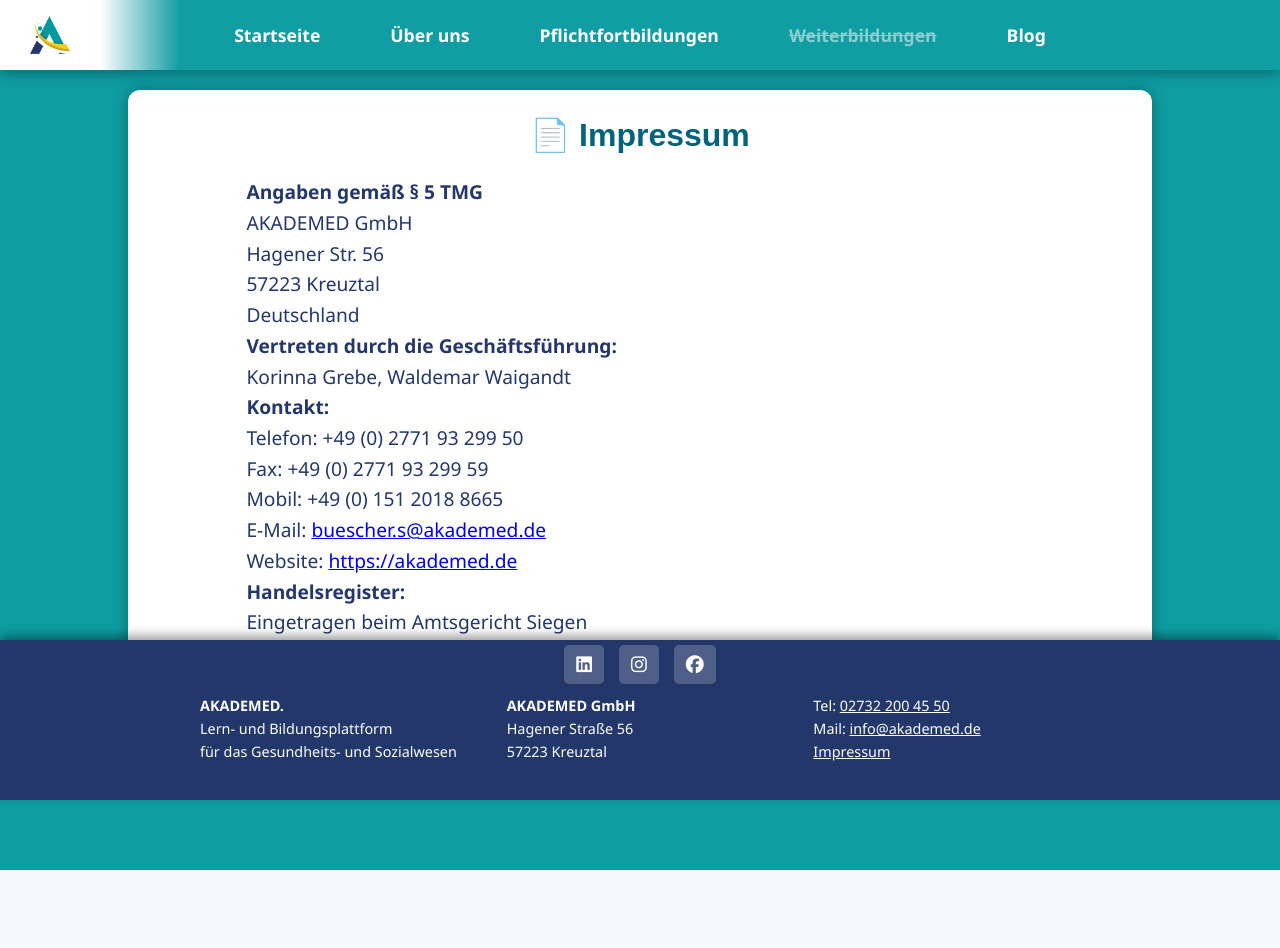
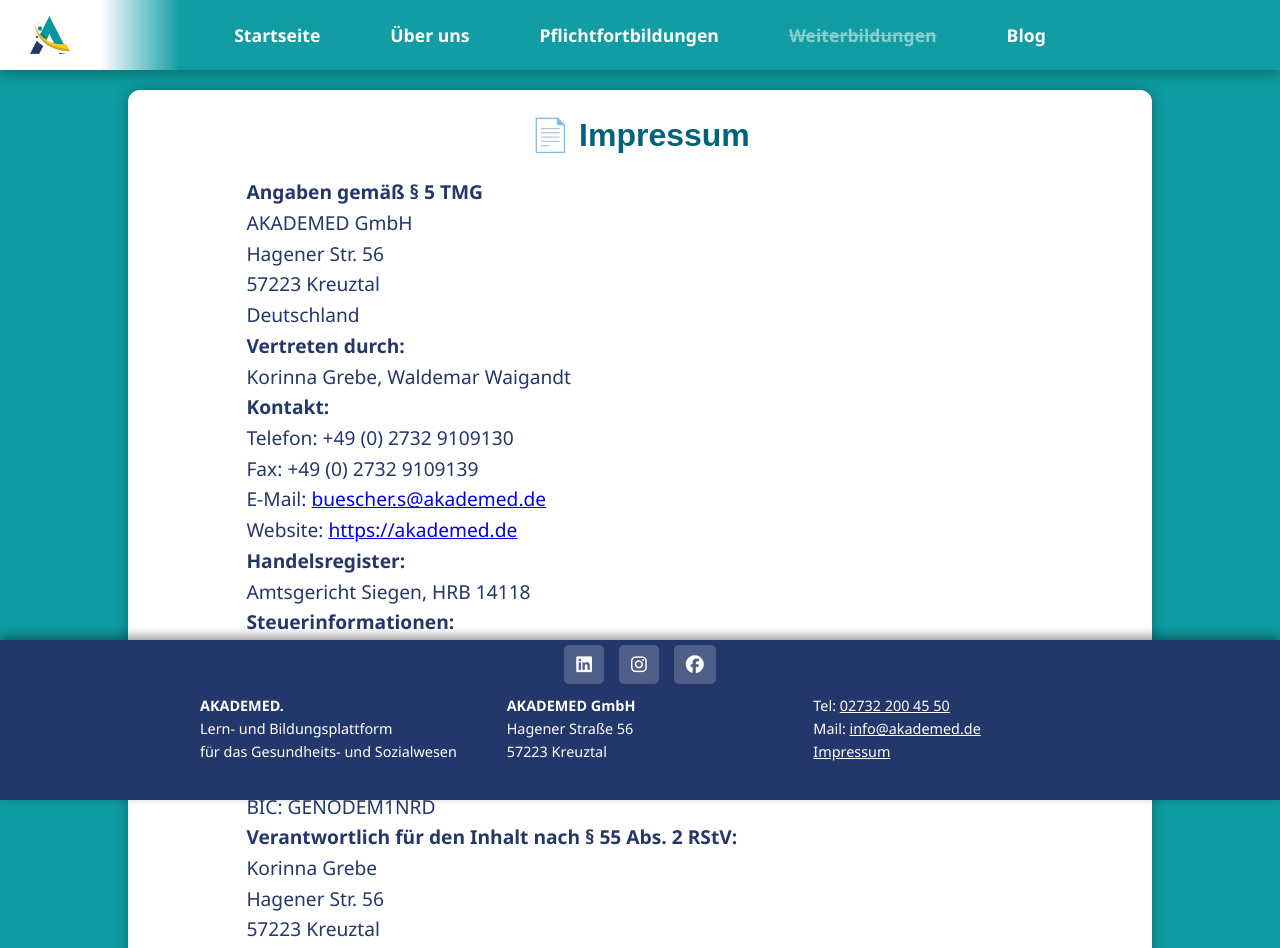
Before and after one commit to CGingter/CGingter, a plain HTML site: page impressum.html in a window 1280 px wide. Shown: the top 948 px of the page. Before the commit the page ends 870 px from the top, so only its background shows below. Drawn offline with Linux system fonts and the light colour scheme.

Commit message:
Mehr Impressum

```diff
--- a/impressum.html
+++ b/impressum.html
@@ -19,6 +19,7 @@
           <div class="textinhalte">
             <section>
               <h1>📄 Impressum</h1>
+
               <p><strong>Angaben gemäß § 5 TMG</strong></p>
               <p>
                 AKADEMED GmbH<br />
@@ -27,20 +28,36 @@
                 Deutschland
               </p>
 
-              <p><strong>Vertreten durch die Geschäftsführung:</strong><br />
-                Korinna Grebe, Waldemar Waigandt</p>
+              <p><strong>Vertreten durch:</strong><br />
+                Korinna Grebe, Waldemar Waigandt
+              </p>
 
               <p><strong>Kontakt:</strong><br />
-                Telefon: +49 (0) 2771 93 299 50<br />
-                Fax: +49 (0) 2771 93 299 59<br />
-                Mobil: +49 (0) 151 2018 8665<br />
+                Telefon: +49 (0) 2732 9109130<br />
+                Fax: +49 (0) 2732 9109139<br />
                 E-Mail: <a href="mailto:buescher.s@akademed.de">buescher.s@akademed.de</a><br />
                 Website: <a href="https://akademed.de" target="_blank">https://akademed.de</a>
               </p>
 
               <p><strong>Handelsregister:</strong><br />
-                Eingetragen beim Amtsgericht Siegen<br />
-                Registernummer: HRB 14118
+                Amtsgericht Siegen, HRB 14118
+              </p>
+
+              <p><strong>Steuerinformationen:</strong><br />
+                Steuernummer: 342/5867/1304<br />
+                USt-IdNr.: DE444340899
+              </p>
+
+              <p><strong>Bankverbindung:</strong><br />
+                Volksbank in Südwestfalen<br />
+                IBAN: DE03 4476 1534 2354 3438 00<br />
+                BIC: GENODEM1NRD
+              </p>
+
+              <p><strong>Verantwortlich für den Inhalt nach § 55 Abs. 2 RStV:</strong><br />
+                Korinna Grebe<br />
+                Hagener Str. 56<br />
+                57223 Kreuztal
               </p>
             </section>
           </div>
```
